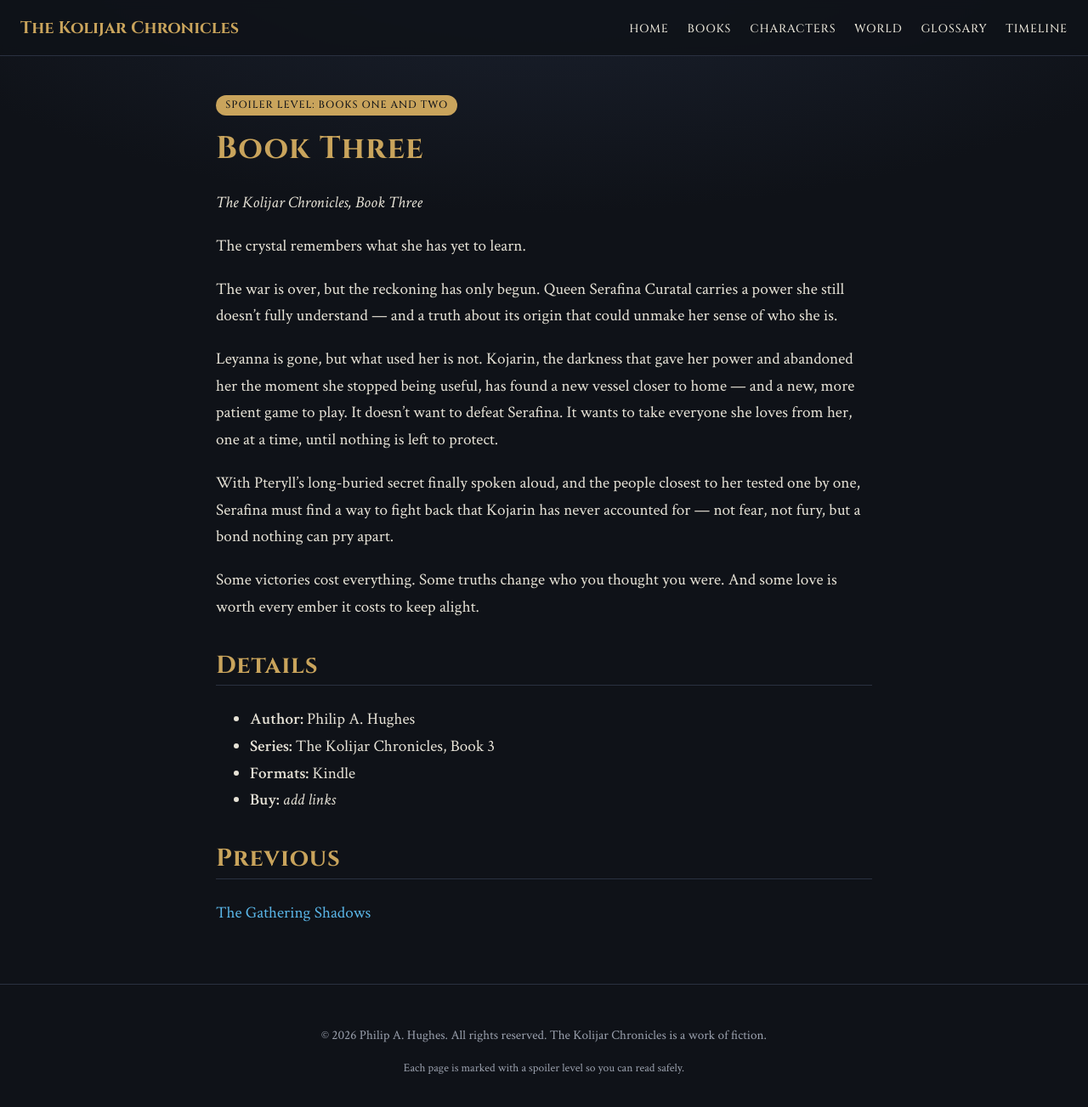
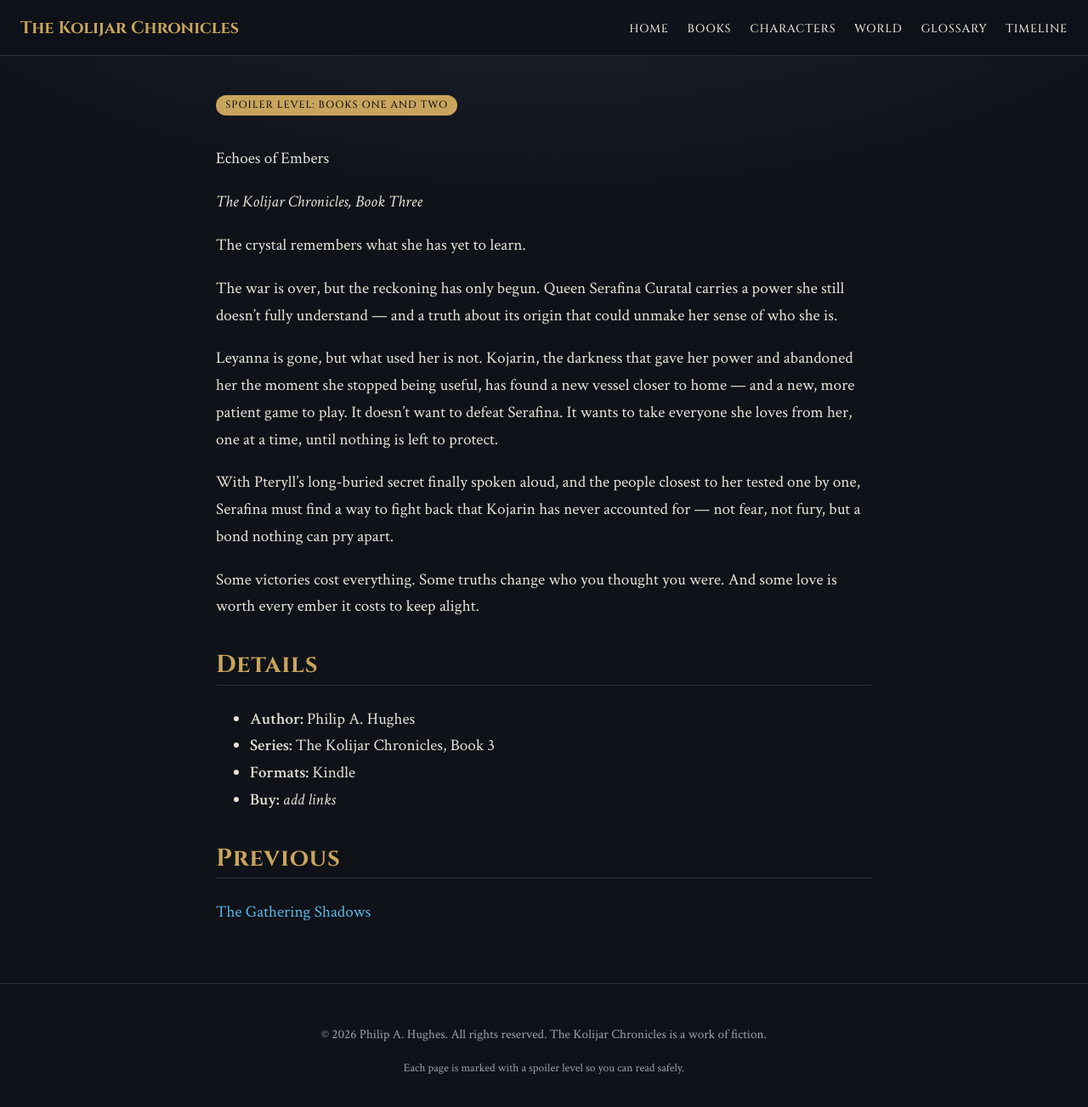
Before and after one commit to philauthor46/Kolijar-Hub, a Jekyll site: the page built from books/book-three.md, in a window 1280 px wide and 1330 px high. Shown: the top 1303 px of the window at 85% size. Built offline with Jekyll 4.4.1, drawn with Linux system fonts in a browser that asks for light colours.

Commit message:
Rename Book Three to Echoes of Embers

```diff
--- a/books/book-three.md
+++ b/books/book-three.md
@@ -5,7 +5,7 @@ permalink: /books/book-three/
 spoiler: Books One and Two
 ---
 
-# Book Three
+Echoes of Embers
 
 *The Kolijar Chronicles, Book Three*
 
```
